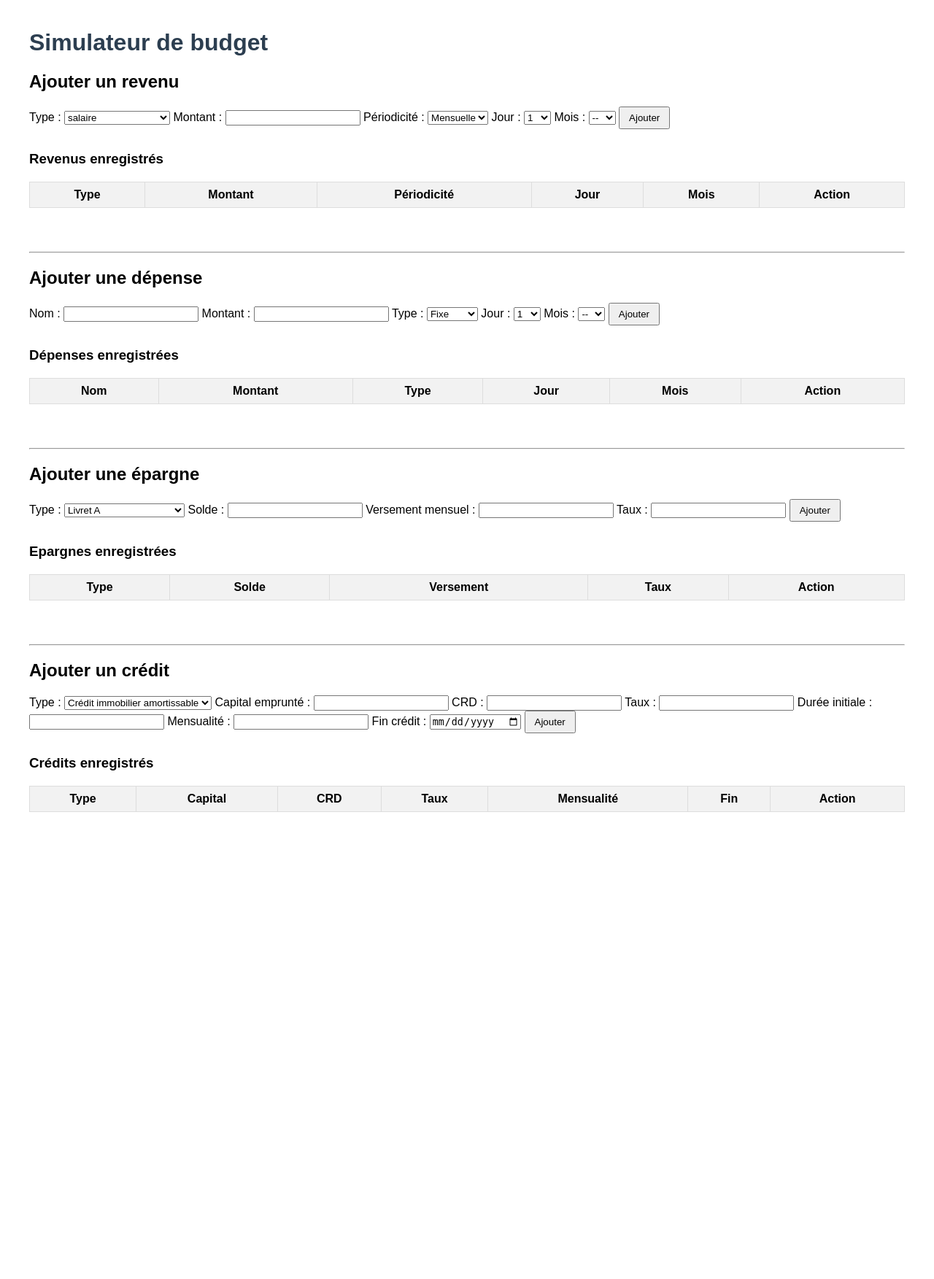
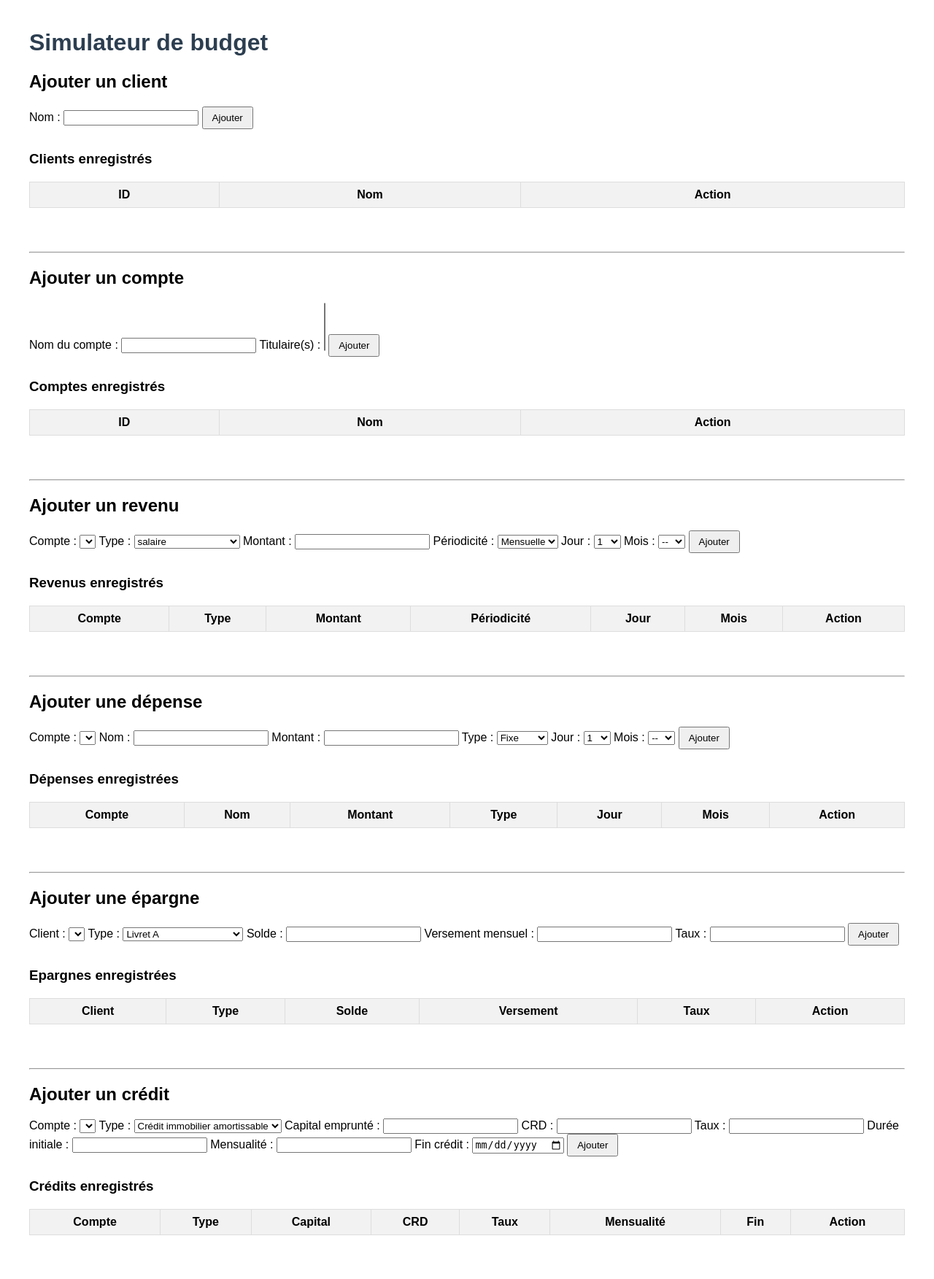
Before and after one commit to RemyNg22/budgetpylot, a Flask app: page /saisie in a window 1280 px wide. Shown: the whole page at 73% size. Before the commit the page ends 1113 px from the top, so only its background shows below. Run offline with Flask 3, Linux system fonts and the light colour scheme; lists and menus that the app fills with data are empty.

Commit message:
Ajout gestion client, compte joint modi app.py

```diff
--- a/app.py
+++ b/app.py
@@ -3,7 +3,7 @@ from models.revenu import Revenu
 from models.depense import Depense
 from models.credit import Credit
 from models.epargne import Epargne
-from data.dataframes import df_credits, df_depenses, df_epargnes, df_revenus
+from data.dataframes import df_credits, df_depenses, df_epargnes, df_revenus, df_clients, df_comptes, df_compte_clients
 
 TYPE_REVENU = Revenu.TYPE_REVENU
 TYPE_EPARGNE = {k: v["nom"] for k, v in Epargne.TYPE_EPARGNE.items()}
@@ -24,6 +24,8 @@ def index():
 def saisie():
     return render_template(
         "saisie_budget.html",
+        comptes=df_comptes.to_dict(orient="records"),
+        clients=df_clients.to_dict(orient="records"),
         type_revenu=TYPE_REVENU,
         type_epargne=TYPE_EPARGNE,
         type_credit = TYPE_CREDIT,
@@ -34,6 +36,78 @@ def saisie():
         epargnes=df_epargnes.to_dict(orient="records"),
         credits=df_credits.to_dict(orient="records")
     )
+
+
+# AJOUT CLIENT
+@app.route("/client", methods=["POST"])
+def ajouter_client():
+    global df_clients
+
+    nom = request.form["nom"]
+    new_id = df_clients["id"].max() + 1 if not df_clients.empty else 0
+    df_clients.loc[new_id] = [new_id, nom]
+    return redirect("/saisie")
+
+
+@app.route("/supprimer_client/<int:id>")
+def supprimer_client(id):
+
+    global df_clients, df_comptes, df_revenus, df_depenses, df_credits, df_epargnes, df_compte_clients
+
+    comptes_client = df_compte_clients[df_compte_clients.id_client == id]["id_compte"].reset_index(drop=True)
+    df_compte_clients = df_compte_clients[df_compte_clients.id_client != id].reset_index(drop=True)
+    df_revenus = df_revenus[~df_revenus.id_compte.isin(comptes_client)].reset_index(drop=True)
+    df_depenses = df_depenses[~df_depenses.id_compte.isin(comptes_client)].reset_index(drop=True)
+    df_credits = df_credits[~df_credits.id_compte.isin(comptes_client)].reset_index(drop=True)
+    df_epargnes = df_epargnes[df_epargnes.id_client != id].reset_index(drop=True)
+    df_clients = df_clients[df_clients.id != id].reset_index(drop=True)
+
+    return redirect("/saisie")
+
+# AJOUT COMPTE
+@app.route("/compte", methods=["POST"])
+def ajouter_compte():
+    global df_comptes, df_compte_clients
+
+    nom_compte = request.form["new_compte"]
+    clients = request.form.getlist("clients")
+
+    if not clients:
+        return redirect("/saisie")
+
+    new_id = df_comptes["id"].max() + 1 if not df_comptes.empty else 0
+
+    df_comptes.loc[new_id] = {
+        "id": new_id,
+        "nom_compte" : nom_compte,
+        "id_client": None
+    }
+
+    part = 1/len(clients)
+
+    for client in clients:
+
+        df_compte_clients.loc[len(df_compte_clients)] = [
+            new_id,
+            int(client),
+            part
+        ]
+
+    return redirect("/saisie")
+
+@app.route("/supprimer_compte/<int:id>")
+def supprimer_compte(id):
+
+    global df_comptes, df_revenus, df_depenses, df_credits, df_compte_clients
+
+    df_revenus = df_revenus[df_revenus.id_compte != id].reset_index(drop=True)
+    df_depenses = df_depenses[df_depenses.id_compte != id].reset_index(drop=True)
+    df_credits = df_credits[df_credits.id_compte != id].reset_index(drop=True)
+    df_compte_clients = df_compte_clients[df_compte_clients.id_compte != id].reset_index(drop=True)
+    df_comptes = df_comptes[df_comptes.id != id].reset_index(drop=True)
+
+    return redirect("/saisie")
+
 
 # AJOUT REVENU
 @app.route("/revenu", methods=["POST"])
@@ -49,7 +123,9 @@ def ajouter_revenu():
     mois = request.form["mois"]
     mois = int(mois) if mois else None
 
-    new_id = len(df_revenus)
+    id_compte = int(request.form["id_compte"])
+
+    new_id = df_revenus["id"].max() + 1 if not df_revenus.empty else 0
 
     df_revenus.loc[new_id] = [
         new_id,
@@ -57,7 +133,8 @@ def ajouter_revenu():
         montant,
         periodicite,
         jour,
-        mois
+        mois,
+        id_compte
     ]
 
     return redirect("/saisie")
@@ -67,7 +144,7 @@ def supprimer_revenu(id):
 
     global df_revenus
 
-    df_revenus = df_revenus[df_revenus.id != id]
+    df_revenus = df_revenus[df_revenus.id != id].reset_index(drop=True)
 
     return redirect("/saisie")
 
@@ -86,7 +163,9 @@ def ajouter_depense():
     mois = request.form["mois"]
     mois = int(mois) if mois else None
 
-    new_id = len(df_depenses)
+    id_compte = int(request.form["id_compte"])
+
+    new_id = df_depenses["id"].max() + 1 if not df_depenses.empty else 0
 
     df_depenses.loc[new_id] = [
         new_id,
@@ -94,7 +173,8 @@ def ajouter_depense():
         montant,
         type_depense,
         jour,
-        mois
+        mois,
+        id_compte
     ]
 
     return redirect("/saisie")
@@ -104,7 +184,7 @@ def supprimer_depense(id):
 
     global df_depenses
 
-    df_depenses = df_depenses[df_depenses.id != id]
+    df_depenses = df_depenses[df_depenses.id != id].reset_index(drop=True)
 
     return redirect("/saisie")
 
@@ -123,14 +203,17 @@ def ajouter_epargne():
     taux = request.form["taux"]
     taux = float(taux) if taux else 0
 
-    new_id = len(df_epargnes)
+    id_client = int(request.form["id_client"])
+
+    new_id = df_epargnes["id"].max() + 1 if not df_epargnes.empty else 0
 
     df_epargnes.loc[new_id] = [
         new_id,
         type_epargne,
         solde,
         versement,
-        taux
+        taux,
+        id_client
     ]
 
     return redirect("/saisie")
@@ -140,7 +223,7 @@ def supprimer_epargne(id):
 
     global df_epargnes
 
-    df_epargnes = df_epargnes[df_epargnes.id != id]
+    df_epargnes = df_epargnes[df_epargnes.id != id].reset_index(drop=True)
 
     return redirect("/saisie")
 
@@ -157,8 +240,9 @@ def ajouter_credit():
     duree_initiale = int(request.form["duree_initiale"])
     mensualite = float(request.form["mensualite"])
     fin_credit = request.form["fin_credit"]
+    id_compte = int(request.form["id_compte"])
 
-    new_id = len(df_credits)
+    new_id = df_credits["id"].max() + 1 if not df_credits.empty else 0
 
     df_credits.loc[new_id] = [
         new_id,
@@ -168,7 +252,8 @@ def ajouter_credit():
         taux,
         duree_initiale,
         mensualite,
-        fin_credit
+        fin_credit,
+        id_compte
     ]
 
     return redirect("/saisie")
@@ -178,7 +263,7 @@ def supprimer_credit(id):
 
     global df_credits
 
-    df_credits = df_credits[df_credits.id != id]
+    df_credits = df_credits[df_credits.id != id].reset_index(drop=True)
 
     return redirect("/saisie")
 
--- a/templates/saisie_budget.html
+++ b/templates/saisie_budget.html
@@ -2,44 +2,170 @@
 
 {% block content %}
 
+<!-- CLIENTS -->
 <div class="section">
 
+<h2>Ajouter un client</h2>
 
-<!-- BLOC DU REVENU -->
+<form method="POST" action="/client">
+
+Nom :
+<input type="text" name="nom" required>
+
+<button type="submit">Ajouter</button>
+
+</form>
+
+<h3>Clients enregistrés</h3>
+
+<table>
+
+<tr>
+<th>ID</th>
+<th>Nom</th>
+<th>Action</th>
+</tr>
+
+{% for c in clients %}
+
+<tr>
+<td>{{ c.id }}</td>
+<td>{{ c.nom }}</td>
+<td>
+<a href="/supprimer_client/{{ c.id }}">Supprimer</a>
+</td>
+</tr>
+
+{% endfor %}
+
+</table>
+
+</div>
+
+<hr>
+
+<!-- COMPTES -->
+<div class="section">
+
+<h2>Ajouter un compte</h2>
+
+<form method="POST" action="/compte">
+
+Nom du compte :
+<input type="text" name="new_compte" required>
+
+Titulaire(s) :
+
+<select name="clients" multiple>
+
+{% for c in clients %}
+
+<option value="{{ c.id }}">{{ c.nom }}</option>
+
+{% endfor %}
+
+</select>
+
+<button type="submit">Ajouter</button>
+
+</form>
+
+<h3>Comptes enregistrés</h3>
+
+<table>
+
+<tr>
+<th>ID</th>
+<th>Nom</th>
+<th>Action</th>
+</tr>
+
+{% for c in comptes %}
+
+<tr>
+<td>{{ c.id }}</td>
+<td>{{ c.nom_compte }}</td>
+<td>
+<a href="/supprimer_compte/{{ c.id }}">Supprimer</a>
+</td>
+</tr>
+
+{% endfor %}
+
+</table>
+
+</div>
+
+<hr>
+
+<!-- REVENU -->
+<div class="section">
+
 <h2>Ajouter un revenu</h2>
 
 <form method="POST" action="/revenu">
 
+Compte :
+
+<select name="id_compte">
+
+{% for c in comptes %}
+
+<option value="{{ c.id }}">{{ c.nom_compte }}</option>
+
+{% endfor %}
+
+</select>
+
 Type :
+
 <select name="type_revenu">
+
 {% for r in type_revenu %}
+
 <option value="{{ r }}">{{ r }}</option>
+
 {% endfor %}
+
 </select>
 
 Montant :
 <input type="number" step="0.01" name="montant" required>
 
 Périodicité :
+
 <select name="periodicite">
+
 <option value="mensuelle">Mensuelle</option>
 <option value="annuelle">Annuelle</option>
 <option value="unique">Unique</option>
+
 </select>
 
 Jour :
+
 <select name="jour">
+
 {% for j in jours %}
+
 <option value="{{ j }}">{{ j }}</option>
+
 {% endfor %}
+
 </select>
 
 Mois :
+
 <select name="mois">
+
 <option value="">--</option>
+
 {% for m in mois %}
+
 <option value="{{ m }}">{{ m }}</option>
+
 {% endfor %}
+
 </select>
 
 <button type="submit">Ajouter</button>
@@ -51,6 +177,7 @@ Mois :
 <table>
 
 <tr>
+<th>Compte</th>
 <th>Type</th>
 <th>Montant</th>
 <th>Périodicité</th>
@@ -62,14 +189,17 @@ Mois :
 {% for r in revenus %}
 
 <tr>
+<td>{{ r.id_compte }}</td>
 <td>{{ r.type_revenu }}</td>
 <td>{{ r.montant }}</td>
 <td>{{ r.periodicite }}</td>
 <td>{{ r.jour }}</td>
 <td>{{ r.mois }}</td>
+
 <td>
 <a href="/supprimer_revenu/{{ r.id }}">Supprimer</a>
 </td>
+
 </tr>
 
 {% endfor %}
@@ -80,14 +210,24 @@ Mois :
 
 <hr>
 
-
+<!-- DEPENSE -->
 <div class="section">
 
-
-<!-- BLOC DEPENSE -->
 <h2>Ajouter une dépense</h2>
 
 <form method="POST" action="/depense">
+
+Compte :
+
+<select name="id_compte">
+
+{% for c in comptes %}
+
+<option value="{{ c.id }}">{{ c.nom_compte }}</option>
+
+{% endfor %}
+
+</select>
 
 Nom :
 <input type="text" name="nom" required>
@@ -96,25 +236,39 @@ Montant :
 <input type="number" step="0.01" name="montant" required>
 
 Type :
+
 <select name="type_depense">
+
 <option value="fixe">Fixe</option>
 <option value="variable">Variable</option>
 <option value="unique">Unique</option>
+
 </select>
 
 Jour :
+
 <select name="jour">
+
 {% for j in jours %}
+
 <option value="{{ j }}">{{ j }}</option>
+
 {% endfor %}
+
 </select>
 
 Mois :
+
 <select name="mois">
+
 <option value="">--</option>
+
 {% for m in mois %}
+
 <option value="{{ m }}">{{ m }}</option>
+
 {% endfor %}
+
 </select>
 
 <button type="submit">Ajouter</button>
@@ -126,6 +280,7 @@ Mois :
 <table>
 
 <tr>
+<th>Compte</th>
 <th>Nom</th>
 <th>Montant</th>
 <th>Type</th>
@@ -137,14 +292,18 @@ Mois :
 {% for d in depenses %}
 
 <tr>
+
+<td>{{ d.id_compte }}</td>
 <td>{{ d.nom }}</td>
 <td>{{ d.montant }}</td>
 <td>{{ d.type_depense }}</td>
 <td>{{ d.jour }}</td>
 <td>{{ d.mois }}</td>
+
 <td>
 <a href="/supprimer_depense/{{ d.id }}">Supprimer</a>
 </td>
+
 </tr>
 
 {% endfor %}
@@ -155,20 +314,35 @@ Mois :
 
 <hr>
 
+<!-- EPARGNE -->
 <div class="section">
 
-
-
-<!-- BLOC EPARGNE -->
 <h2>Ajouter une épargne</h2>
 
 <form method="POST" action="/epargne">
 
+Client :
+
+<select name="id_client">
+
+{% for c in clients %}
+
+<option value="{{ c.id }}">{{ c.nom }}</option>
+
+{% endfor %}
+
+</select>
+
 Type :
+
 <select name="type_epargne">
+
 {% for k,v in type_epargne.items() %}
+
 <option value="{{ k }}">{{ v }}</option>
+
 {% endfor %}
+
 </select>
 
 Solde :
@@ -189,6 +363,7 @@ Taux :
 <table>
 
 <tr>
+<th>Client</th>
 <th>Type</th>
 <th>Solde</th>
 <th>Versement</th>
@@ -199,13 +374,17 @@ Taux :
 {% for e in epargnes %}
 
 <tr>
+
+<td>{{ e.id_client }}</td>
 <td>{{ e.type_epargne }}</td>
 <td>{{ e.solde }}</td>
 <td>{{ e.versement }}</td>
 <td>{{ e.taux }}</td>
+
 <td>
 <a href="/supprimer_epargne/{{ e.id }}">Supprimer</a>
 </td>
+
 </tr>
 
 {% endfor %}
@@ -216,19 +395,35 @@ Taux :
 
 <hr>
 
+<!-- CREDIT -->
 <div class="section">
 
-
-<!-- BLOC CREDIT-->
 <h2>Ajouter un crédit</h2>
 
 <form method="POST" action="/credit">
 
+Compte :
+
+<select name="id_compte">
+
+{% for c in comptes %}
+
+<option value="{{ c.id }}">{{ c.nom_compte }}</option>
+
+{% endfor %}
+
+</select>
+
 Type :
+
 <select name="type_credit">
+
 {% for k,v in type_credit.items() %}
+
 <option value="{{ k }}">{{ v }}</option>
+
 {% endfor %}
+
 </select>
 
 Capital emprunté :
@@ -258,6 +453,7 @@ Fin crédit :
 <table>
 
 <tr>
+<th>Compte</th>
 <th>Type</th>
 <th>Capital</th>
 <th>CRD</th>
@@ -270,15 +466,19 @@ Fin crédit :
 {% for c in credits %}
 
 <tr>
+
+<td>{{ c.id_compte }}</td>
 <td>{{ c.type_credit }}</td>
 <td>{{ c.capital_emprunte }}</td>
 <td>{{ c.crd }}</td>
 <td>{{ c.taux }}</td>
 <td>{{ c.mensualite }}</td>
 <td>{{ c.fin_credit }}</td>
+
 <td>
 <a href="/supprimer_credit/{{ c.id }}">Supprimer</a>
 </td>
+
 </tr>
 
 {% endfor %}
```
Also changed, not shown: data/dataframes.py (+7 -4 lines).
